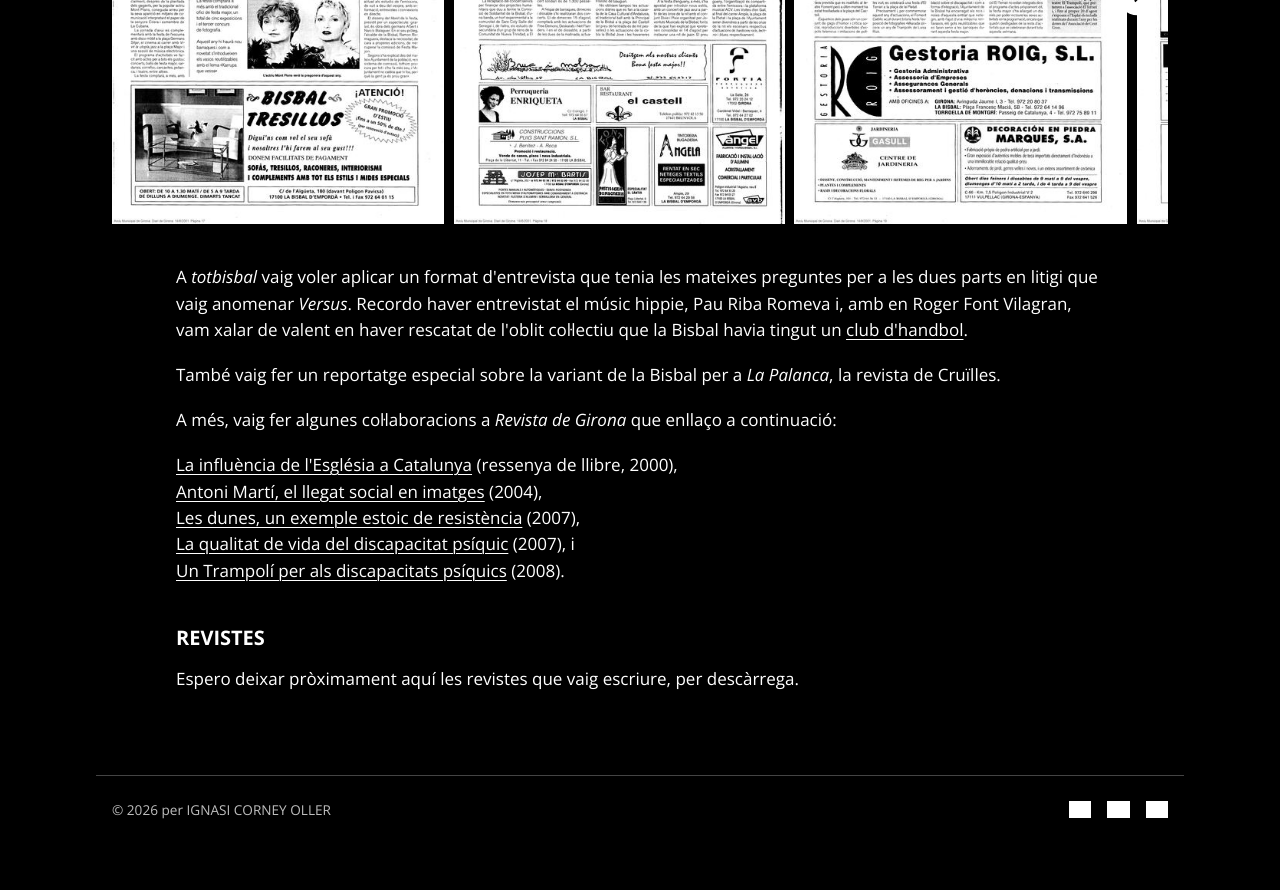
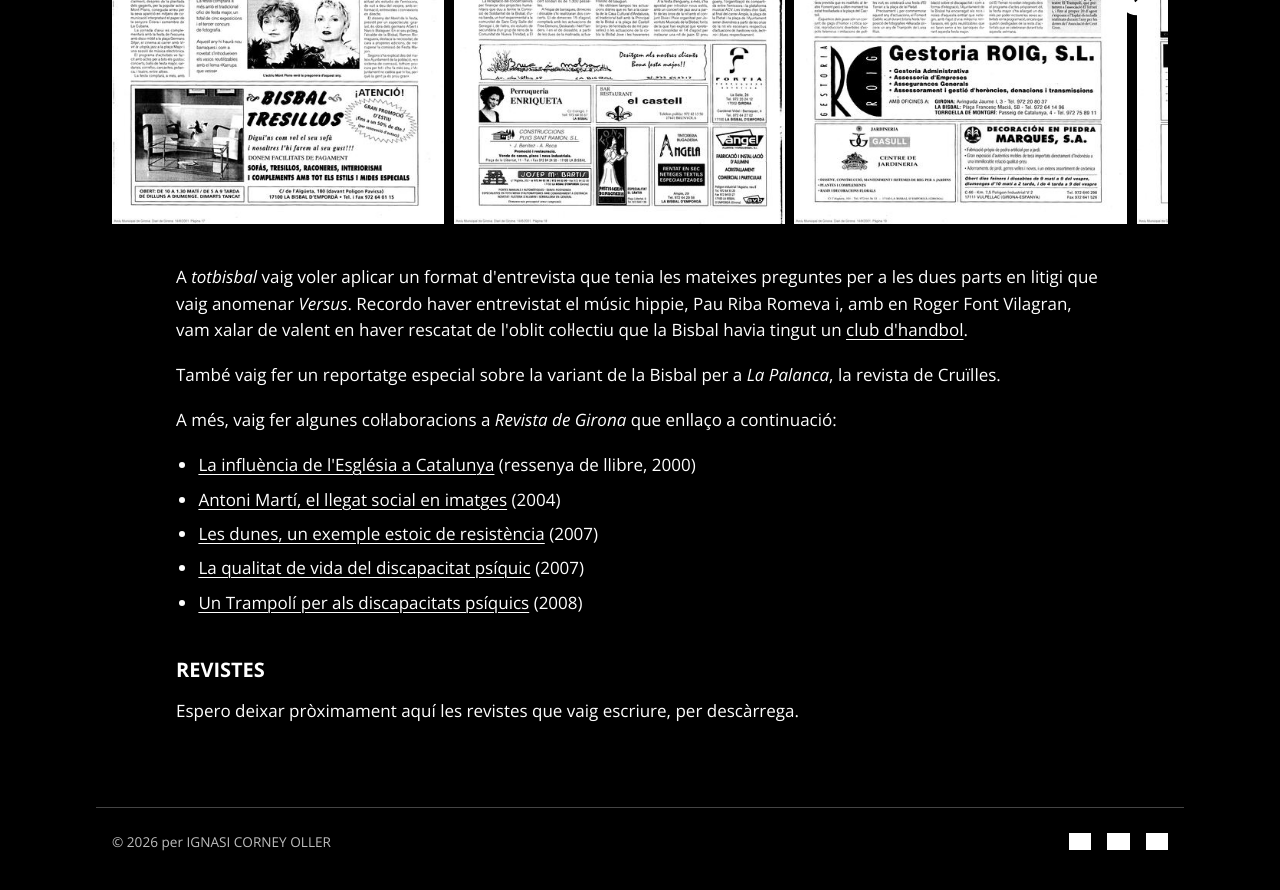
Before and after one commit to ignasicorney/ignasicorney.github.io, a Jekyll site: the page built from publicacions/index.html, in a window 1280 px wide and 900 px high, scrolled down 2288 px. Shown: the top 890 px of the window. Built offline with Jekyll 4.4.1, drawn with Linux system fonts in a browser that asks for light colours; before the commit the page ends 3156 px from its top, so only the background shows below that; grey boxes are pictures that could not be loaded.

Commit message:
Publicacions: col·laboracions a Revista de Girona amb boleta
Co-Authored-By: Claude Opus 5.5 <noreply@anthropic.com>
Claude-Session: https://claude.ai/code/session_01JwSTm2KQXUyGU8cckz7EQV

```diff
--- a/publicacions/index.html
+++ b/publicacions/index.html
@@ -44,11 +44,13 @@ description: "Resum dels articles periodístics, reportatges, entrevistes i revi
 <p>A <i>totbisbal</i> vaig voler aplicar un format d'entrevista que tenia les mateixes preguntes per a les dues parts en litigi que vaig anomenar <i>Versus</i>. Recordo haver entrevistat el músic hippie, Pau Riba Romeva i, amb en Roger Font Vilagran, vam xalar de valent en haver rescatat de l'oblit col·lectiu que la Bisbal havia tingut un <a href="https://drive.google.com/file/d/1psF8uhaQxPkPQF3NjdEYuUDgEGFa6Wat/view">club d'handbol</a>.</p>
 <p>També vaig fer un reportatge especial sobre la variant de la Bisbal per a <i>La Palanca</i>, la revista de Cruïlles.</p>
 <p>A més, vaig fer algunes col·laboracions a <i>Revista de Girona</i> que enllaço a continuació:</p>
-<p><a href="https://www.ddgi.cat/revistadegirona/recursos/2000/0204_095.pdf">La influència de l'Església a Catalunya</a> (ressenya de llibre, 2000),<br>
-<a href="https://www.ddgi.cat/revistadegirona/recursos/2004/0224_011.pdf">Antoni Martí, el llegat social en imatges</a> (2004),<br>
-<a href="https://www.ddgi.cat/revistadegirona/recursos/2007/0242_009.pdf">Les dunes, un exemple estoic de resistència</a> (2007),<br>
-<a href="https://www.ddgi.cat/revistadegirona/recursos/2007/0243_010.pdf">La qualitat de vida del discapacitat psíquic</a> (2007), i<br>
-<a href="https://www.ddgi.cat/revistadegirona/recursos/2008/0250_007.pdf">Un Trampolí per als discapacitats psíquics</a> (2008).</p>
+<ul>
+<li><a href="https://www.ddgi.cat/revistadegirona/recursos/2000/0204_095.pdf">La influència de l'Església a Catalunya</a> (ressenya de llibre, 2000)</li>
+<li><a href="https://www.ddgi.cat/revistadegirona/recursos/2004/0224_011.pdf">Antoni Martí, el llegat social en imatges</a> (2004)</li>
+<li><a href="https://www.ddgi.cat/revistadegirona/recursos/2007/0242_009.pdf">Les dunes, un exemple estoic de resistència</a> (2007)</li>
+<li><a href="https://www.ddgi.cat/revistadegirona/recursos/2007/0243_010.pdf">La qualitat de vida del discapacitat psíquic</a> (2007)</li>
+<li><a href="https://www.ddgi.cat/revistadegirona/recursos/2008/0250_007.pdf">Un Trampolí per als discapacitats psíquics</a> (2008)</li>
+</ul>
 <h2 id="revistes">Revistes</h2>
 <p>Espero deixar pròximament aquí les revistes que vaig escriure, per descàrrega.</p>
 </div>
```
